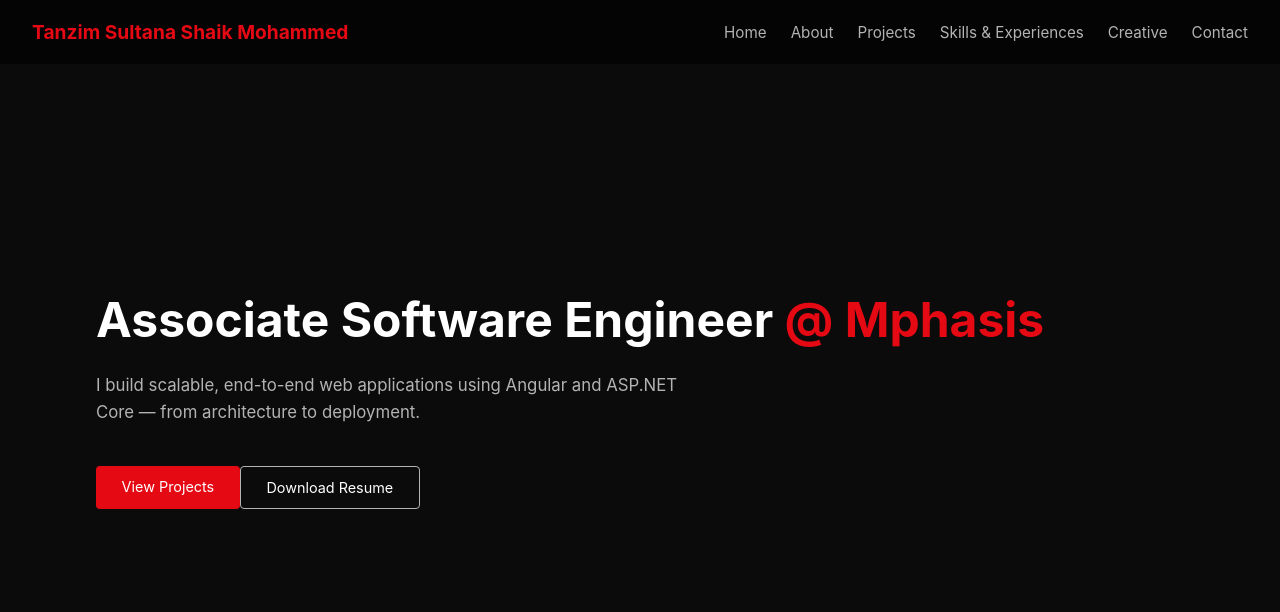
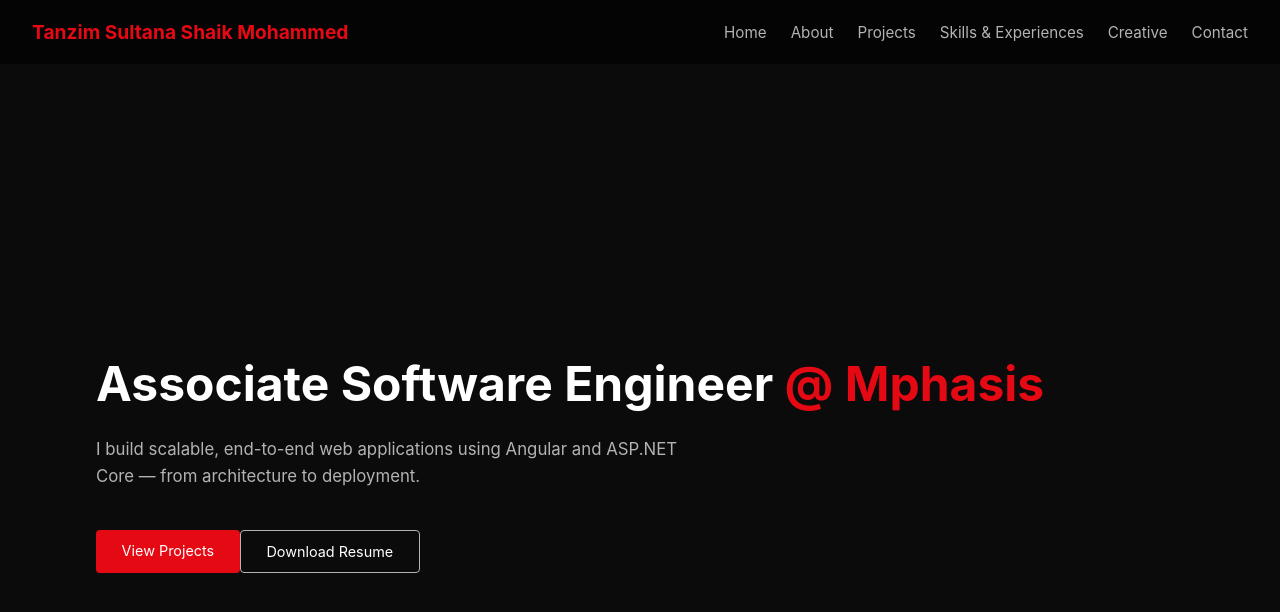
Before and after one commit to SMDTANZIMS173/tanzim-portfolio, an Angular app: page / in a window 1280 px wide. Shown: the top 612 px of the page. Built offline with nearby package versions, Linux system fonts and the light colour scheme; no server answers.

Commit message:
small fixes

```diff
--- a/src/app/app.config.ts
+++ b/src/app/app.config.ts
@@ -1,8 +1,11 @@
 import { ApplicationConfig, provideZoneChangeDetection } from '@angular/core';
-import { provideRouter } from '@angular/router';
+import { provideRouter, withHashLocation } from '@angular/router';
 
 import { routes } from './app.routes';
 
 export const appConfig: ApplicationConfig = {
-  providers: [provideZoneChangeDetection({ eventCoalescing: true }), provideRouter(routes)]
+  providers: [
+    provideZoneChangeDetection({ eventCoalescing: true }),
+    provideRouter(routes, withHashLocation())
+  ]
 };
--- a/src/styles.scss
+++ b/src/styles.scss
@@ -13,6 +13,7 @@
   }
 
   body {
+    padding-top: 64px;
     background-color: var(--bg-main);
     color: var(--text-primary);
     font-family: 'Inter', sans-serif;
```
